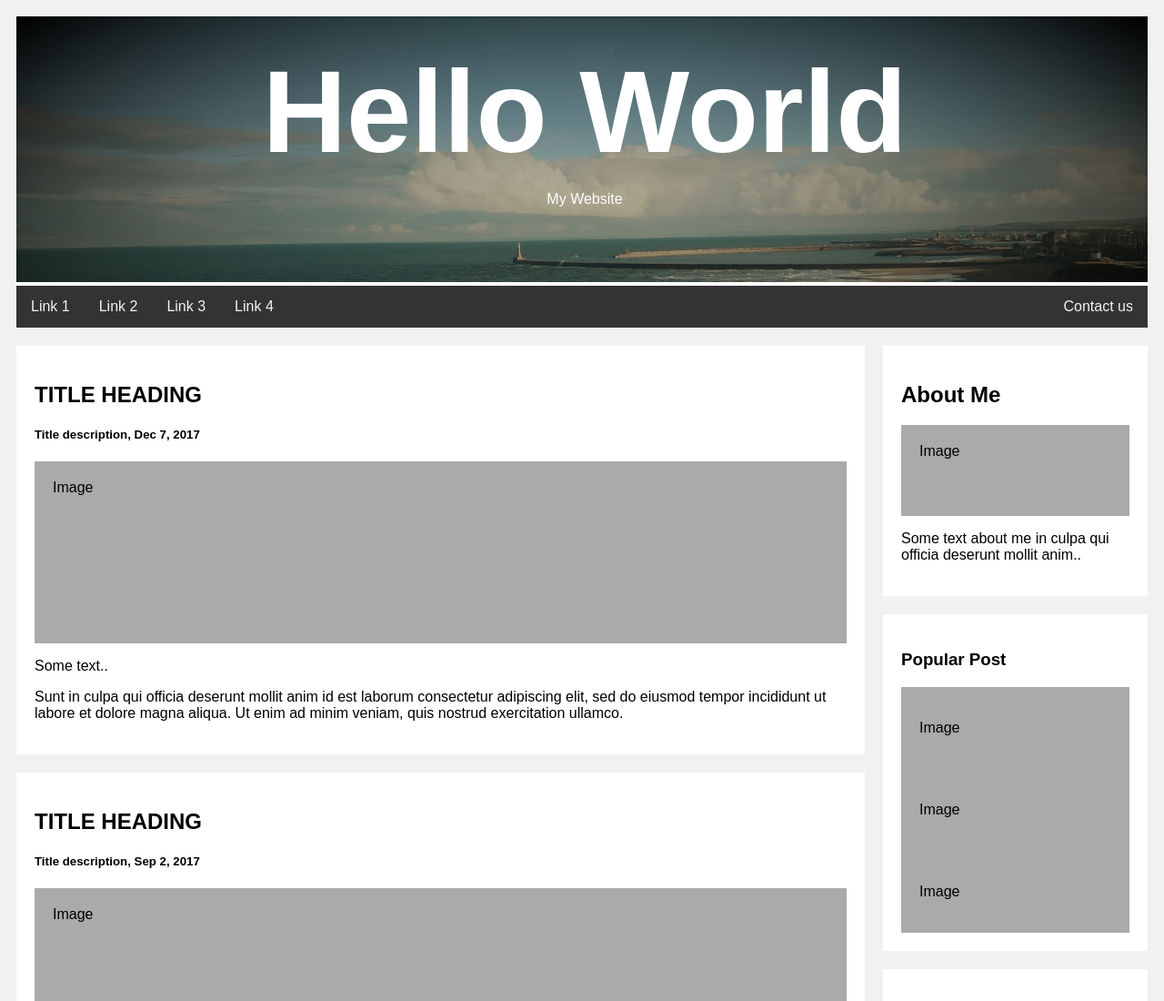
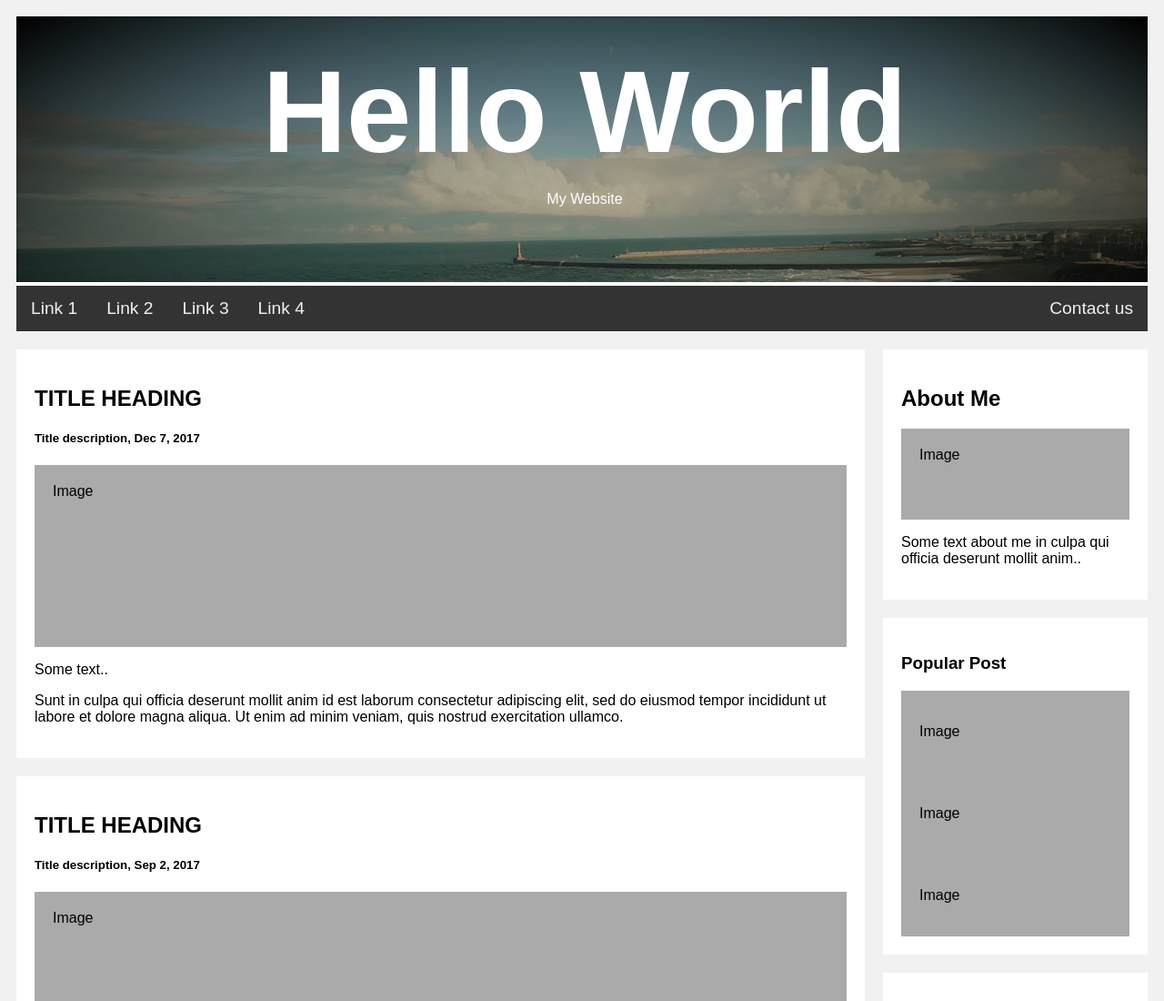
Before and after one commit to rhys001/aboutme, a plain HTML site: page index.html in a window 1280 px wide. Shown: the top 1100 px of the page at 91% size. Drawn offline with Linux system fonts and the light colour scheme.

Commit message:
Update index.html

```diff
--- a/index.html
+++ b/index.html
@@ -62,7 +62,7 @@ body {
     text-align: center;
     padding: 14px 16px;
     text-decoration: none;
-    text-size: 120%;
+    font-size: 120%;
 }
 /* Change color on hover */
 .topnav a:hover {
```
